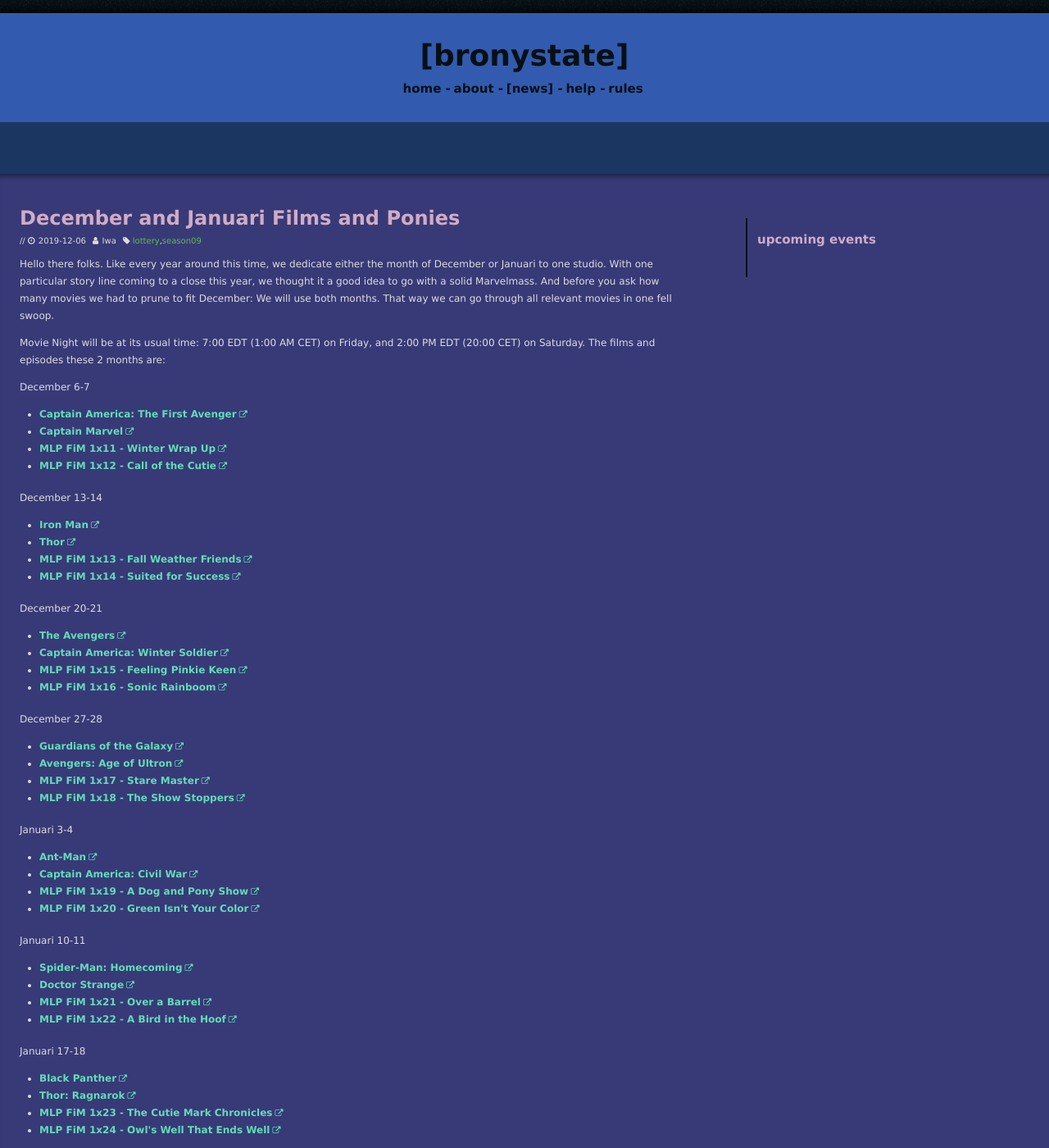
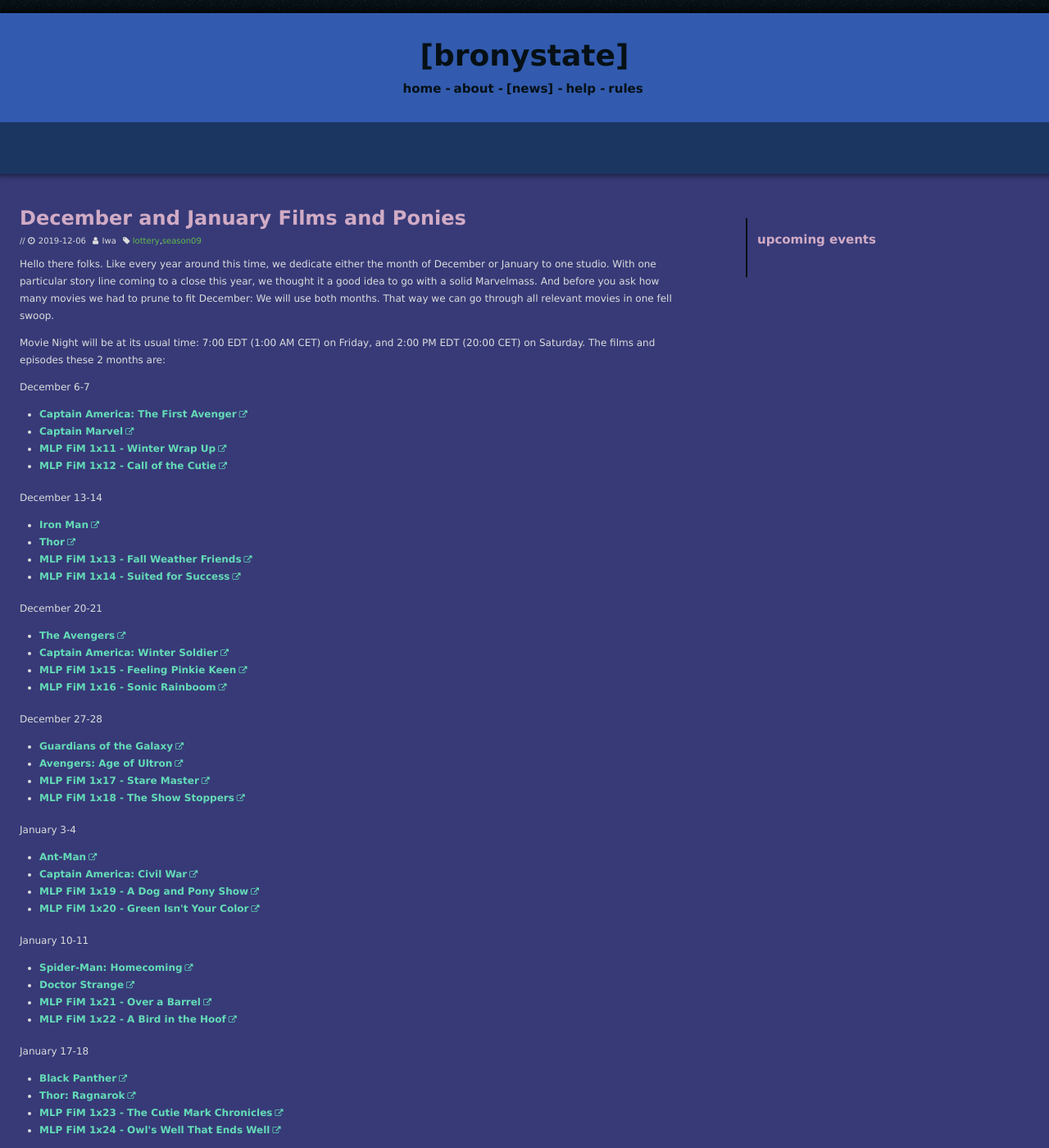
Before and after one commit to Bronystate/brstv3, a Jekyll site: the page built from _posts/2019-12-06-dec19winners.md, in a window 1280 px wide and 1400 px high. Shown: the whole window at 82% size. Built offline with Jekyll 4.4.1, drawn with Linux system fonts in a browser that asks for light colours; nearby versions of some CDN libraries; some of the changed text lies outside the part shown.

Commit message:
Update 2019-12-06-dec19winners.md

```diff
--- a/_posts/2019-12-06-dec19winners.md
+++ b/_posts/2019-12-06-dec19winners.md
@@ -1,11 +1,11 @@
 ---
-title: December and Januari Films and Ponies
+title: December and January Films and Ponies
 date: 2019-12-06
 author: Iwa
 tags: [lottery, season09]
 ---
 
-Hello there folks. Like every year around this time, we dedicate either the month of December or Januari to one studio. With one particular story line coming to a close this year, we thought it a good idea to go with a solid Marvelmass.
+Hello there folks. Like every year around this time, we dedicate either the month of December or January to one studio. With one particular story line coming to a close this year, we thought it a good idea to go with a solid Marvelmass.
 And before you ask how many movies we had to prune to fit December: We will use both months. That way we can go through all relevant movies in one fell swoop.
 
 Movie Night will be at its usual time: 7:00 EDT (1:00 AM CET) on Friday, and 2:00 PM EDT (20:00 CET) on Saturday.  The films and episodes these 2 months are:
@@ -34,31 +34,31 @@
 -	**[MLP FiM 1x17 - Stare Master][p7]**
 -	**[MLP FiM 1x18 - The Show Stoppers][p8]**
 
-Januari 3-4
+January 3-4
 -	**[Ant-Man][m9]**
 -	**[Captain America: Civil War][m10]**
 -	**[MLP FiM 1x19 - A Dog and Pony Show][p9]**
 -	**[MLP FiM 1x20 - Green Isn't Your Color][p10]**
 
-Januari 10-11
+January 10-11
 -	**[Spider-Man: Homecoming][m11]**
 -	**[Doctor Strange][m12]**
 -	**[MLP FiM 1x21 - Over a Barrel][p11]**
 -	**[MLP FiM 1x22 - A Bird in the Hoof][p12]**
 
-Januari 17-18
+January 17-18
 -	**[Black Panther][m13]**
 -	**[Thor: Ragnarok][m14]**
 -	**[MLP FiM 1x23 - The Cutie Mark Chronicles][p13]**
 -	**[MLP FiM 1x24 - Owl's Well That Ends Well][p14]**
 
-Januari 24-25
+January 24-25
 -	**[Avengers: Infinity War][m15]**
 -	**[Ant-Man and The Wasp][m16]**
 -	**[MLP FiM 1x25 - Party of One][p15]**
 -	**[MLP FiM 1x26 - The Best Night Ever][p16]**
 
-Januari 31-Februari 1
+January 31-February 1
 -	**[Avengers: Endgame][m17]**
 -	**[Spider-man: Far From Home][m18]**
 -	**[MLP FiM 2x01 - The Return of Harmony Part 1][p17]**
```
